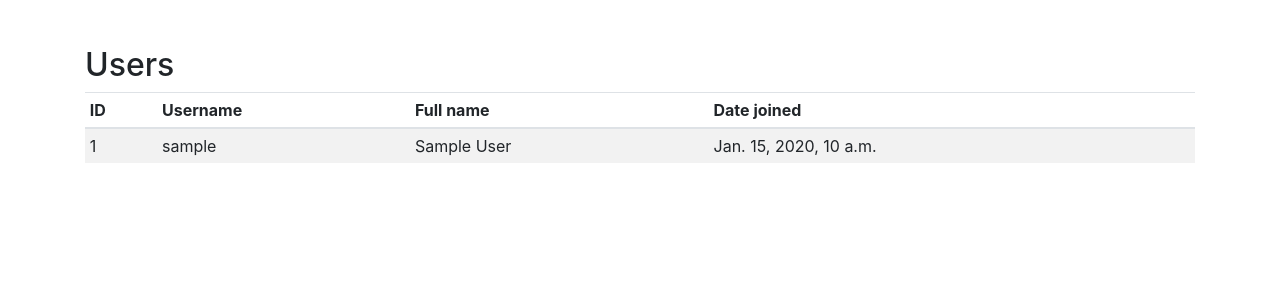
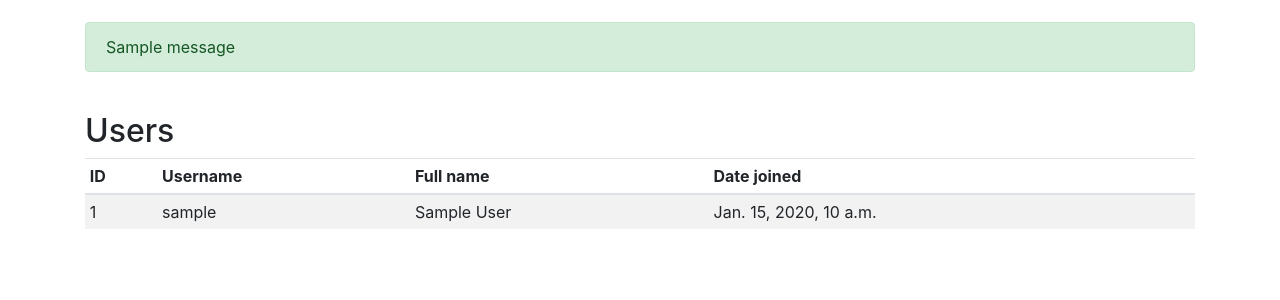
Before and after one commit to sharknoise/task-manager, a Django app: page /users/ in a window 1280 px wide. Shown: the part 58-358 px from the top of the page. Run offline with Django 3.2, Linux system fonts and the light colour scheme; tables that the repository leaves empty hold one stand-in row (values such as "Sample post"); one stand-in notice (Sample message) is shown.

Commit message:
add a registration success message

```diff
--- a/task_manager/templates/base.html
+++ b/task_manager/templates/base.html
@@ -65,6 +65,10 @@
     </nav>
 
     <main role="main" class="container">
+      {% include 'messages.html' %}
+      {% block messages %}
+      {% endblock %}
+
       {% block content %}
       {% endblock %}
     </main><!-- /.container -->
--- /dev/null
+++ b/task_manager/templates/messages.html
@@ -0,0 +1,13 @@
+{% if messages %}
+    {% for message in messages %}
+        {% if message.level == DEFAULT_MESSAGE_LEVELS.ERROR %}
+        <div class="alert alert-danger" role="alert" id="msg">
+            {{ message }}
+        </div>
+        {% else %}
+        <div class="alert alert-{{ message.tags }}" role="alert" id="msg">
+            {{ message }}
+        </div>
+        {% endif %}
+    {% endfor %}
+{% endif %}
--- a/users/views.py
+++ b/users/views.py
@@ -13,11 +13,12 @@ class UsersListView(generic.ListView):
     template_name = 'users/users-list.html'
 
 
-class RegisterUserView(generic.CreateView):
+class RegisterUserView(SuccessMessageMixin, generic.CreateView):
     model = get_user_model()
     form_class = RegistrationForm
     template_name = 'users/user-register.html'
-    success_url = reverse_lazy('users')
+    success_url = reverse_lazy('login')
+    success_message = _('You have successfully registered!')
 
 
 class LoginUserView(LoginView):
```
